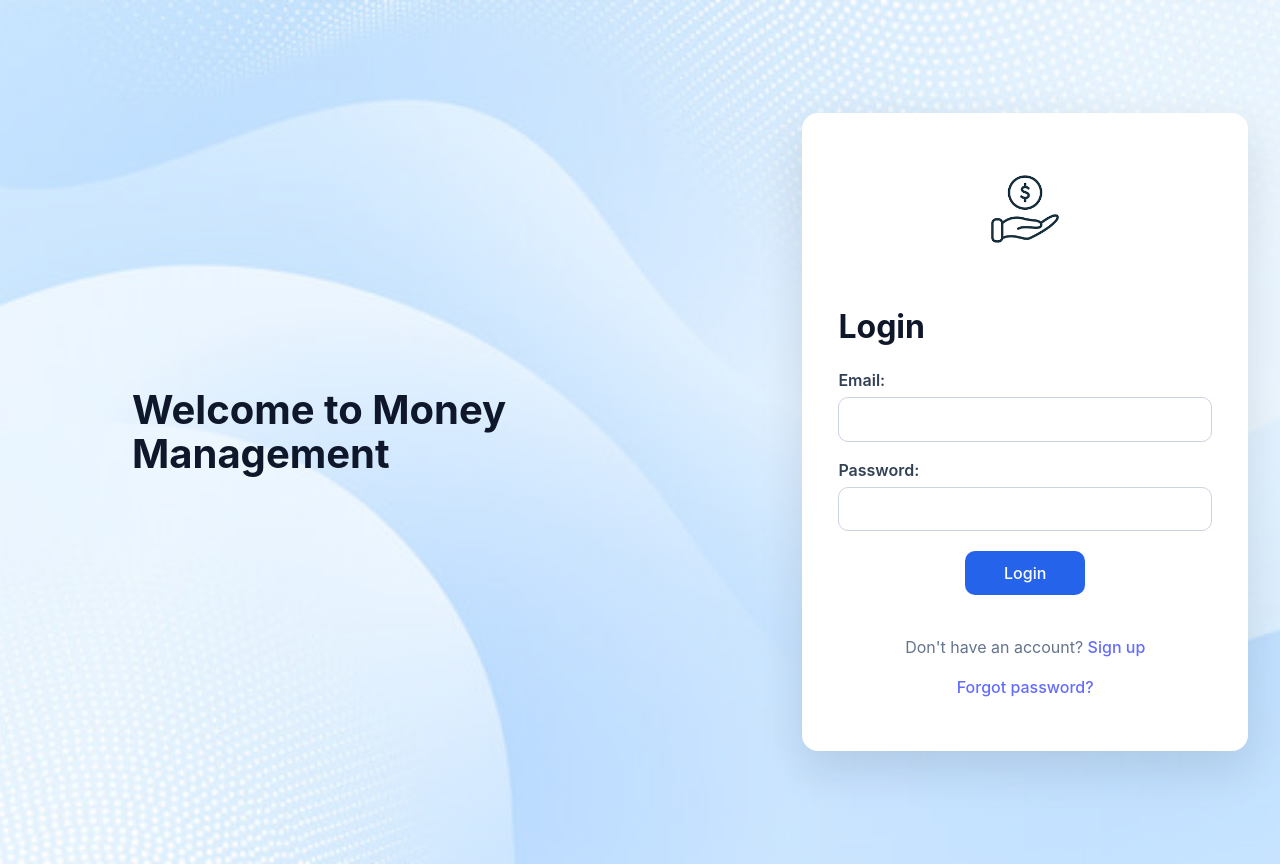
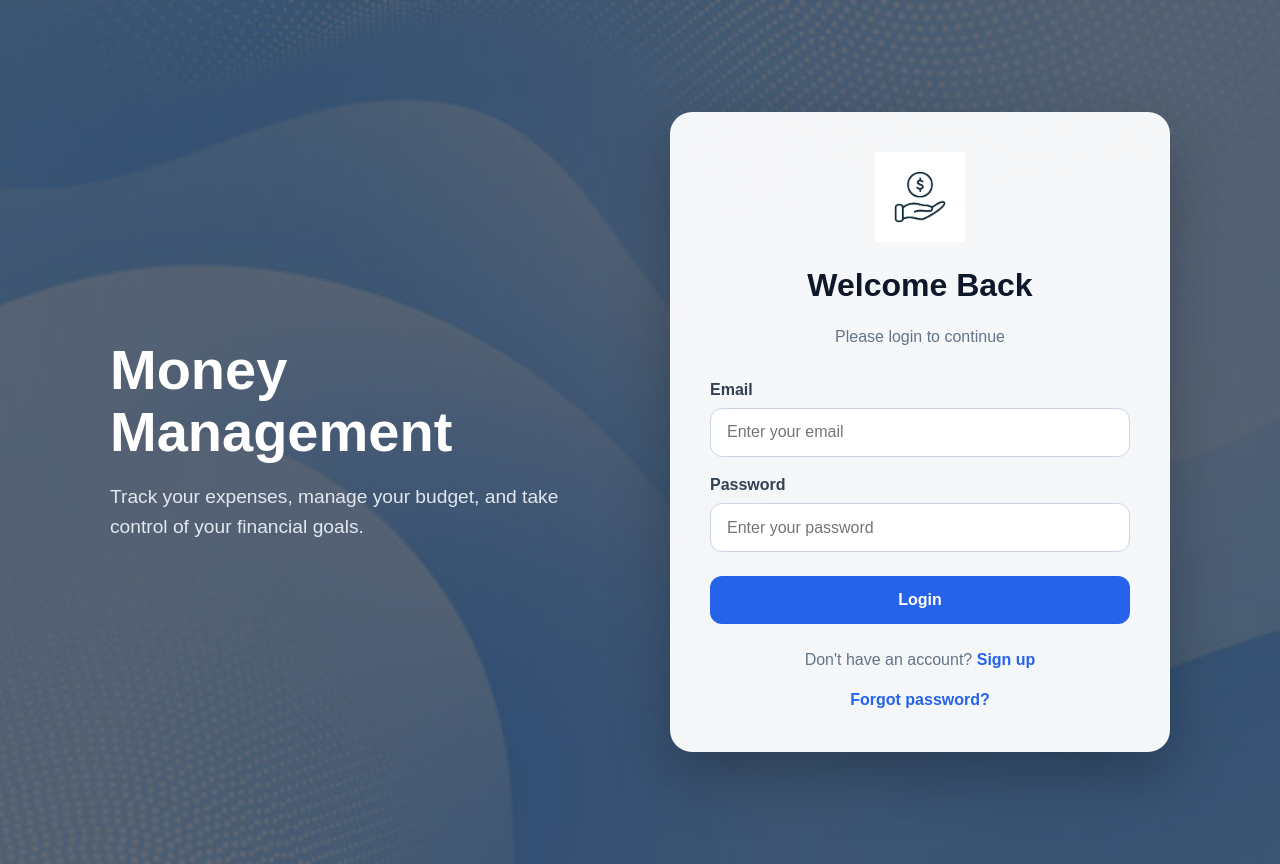
Before and after one commit to Godvoltron11/money-management, a React (Vite) app: page / in a window 1280 px wide. Built offline with nearby package versions, Linux system fonts and the light colour scheme.

Commit message:
fixing design

```diff
--- a/src/pages/login.css
+++ b/src/pages/login.css
@@ -1,88 +1,149 @@
-.login-container {
+.login-page {
+  min-height: 100vh;
+  background-image: url("../../public/image3.jpg");
+  background-size: cover;
+  background-position: center;
+  font-family: Arial, sans-serif;
+}
+
+.login-overlay {
+  min-height: 100vh;
   display: flex;
   align-items: center;
   justify-content: center;
-    min-height: 100vh;
+  gap: 5rem;
   padding: 2rem;
-    background-image: url('../../public/image3.jpg');
-    background-size: cover;
-    box-shadow: inset 0 0 0 1000px rgba(255, 255, 255, 0.5);
-    background-position: center;
-
+  background: rgba(15, 23, 42, 0.65);
 }
 
-/* .login-header {
-    padding: 1rem;
-    text-align: center;
-} */
+.login-left {
+  max-width: 480px;
+  color: white;
+}
 
+.login-left h1 {
+  font-size: 3.5rem;
+  margin-bottom: 1rem;
+}
 
-
-.login-logo {
-    max-width: 120px;
-    display: block;
-    margin: 0 auto 1.5rem;
+.login-left p {
+  font-size: 1.2rem;
+  line-height: 1.6;
+  color: #e2e8f0;
 }
 
 .login-form {
-    display: flex;
-    flex-direction: column;
-    gap: 1rem;
-    width: min(100%, 420px);
-    padding: 2.25rem;
-    background-color: #ffffff;
-    border-radius: 16px;
-    box-shadow: 0 18px 45px rgba(15, 23, 42, 0.12);
+  width: 100%;
+  max-width: 420px;
+  padding: 2.5rem;
+  background: rgba(255, 255, 255, 0.95);
+  border-radius: 22px;
+  box-shadow: 0 25px 60px rgba(0, 0, 0, 0.25);
 }
 
-.login-title {
-    margin: 0 0 0.5rem;
+.login-logo {
+  width: 90px;
+  display: block;
+  margin: 0 auto 1.2rem;
+}
+
+.login-form h2 {
+  text-align: center;
+  margin: 0;
   font-size: 2rem;
   color: #0f172a;
 }
 
-.login-header-title {
-    margin: 100px;
-    font-size: 2.5rem;
-    color: #0f172a;
+.login-subtitle {
+  text-align: center;
+  color: #64748b;
+  margin-bottom: 1.8rem;
 }
 
-.login-label {
-    display: flex;
-    flex-direction: column;
-    gap: 0.35rem;
+.login-form label {
+  display: block;
+  margin-bottom: 0.4rem;
   color: #334155;
   font-weight: 600;
 }
 
-.login-input {
+.login-form input {
   width: 100%;
+  padding: 0.9rem 1rem;
+  margin-bottom: 1rem;
+  border: 1px solid #cbd5e1;
+  border-radius: 12px;
+  font-size: 1rem;
+  outline: none;
   box-sizing: border-box;
-    padding: 0.85rem 0.9rem;
-    border: 1px solid #cbd5e1;
-    border-radius: 10px;
-    background: #ffffff;
-    color: #0f172a;
 }
 
-.login-actions {
-    display: flex;
-    justify-content: center;
-    margin-top: 0.25rem;
+.login-form input:focus {
+  border-color: #2563eb;
+  box-shadow: 0 0 0 4px rgba(37, 99, 235, 0.15);
 }
 
-.login-button {
-    min-width: 120px;
-    padding: 0.75rem 1rem;
-    background-color: #2563eb;
-    color: #ffffff;
+.login-form button {
+  width: 100%;
+  padding: 0.95rem;
+  margin-top: 0.5rem;
+  background: #2563eb;
+  color: white;
   border: none;
+  border-radius: 12px;
+  font-size: 1rem;
+  font-weight: 700;
+  cursor: pointer;
+  transition: 0.2s ease;
+}
+
+.login-form button:hover {
+  background: #1d4ed8;
+  transform: translateY(-1px);
+}
+
+.login-form button:disabled {
+  background: #94a3b8;
+  cursor: not-allowed;
+  transform: none;
+}
+
+.login-error {
+  color: #dc2626;
+  background: #fee2e2;
+  padding: 0.7rem;
   border-radius: 10px;
-    cursor: pointer;
+  text-align: center;
+  font-size: 0.9rem;
 }
 
 .login-footer {
-    margin-top: 0.5rem;
+  margin-top: 1.5rem;
+  text-align: center;
   color: #64748b;
+}
+
+.login-footer a {
+  color: #2563eb;
+  font-weight: 600;
+  text-decoration: none;
+}
+
+.login-footer a:hover {
+  text-decoration: underline;
+}
+
+@media (max-width: 850px) {
+  .login-overlay {
+    flex-direction: column;
+    gap: 2rem;
+  }
+
+  .login-left {
     text-align: center;
   }
+
+  .login-left h1 {
+    font-size: 2.4rem;
+  }
+}
--- a/src/pages/login.tsx
+++ b/src/pages/login.tsx
@@ -1,10 +1,10 @@
-import React, { useState } from 'react';
+import React, { useState } from "react";
 import "../../src/pages/login.css";
 import image from "../../public/image1.png";
 
 export default function Login() {
-    const [email, setEmail] = useState('');
-    const [password, setPassword] = useState('');
+  const [email, setEmail] = useState("");
+  const [password, setPassword] = useState("");
   const [loading, setLoading] = useState(false);
   const [error, setError] = useState<string | null>(null);
 
@@ -16,62 +16,65 @@ export default function Login() {
       setError("Please enter email and password!");
       return;
     }
+
     setLoading(true);
+
     try {
       // navigate him to a new screen
     } catch (err) {
       setError("Login failed. Please try again.");
-        }
-        finally {
+    } finally {
       setLoading(false);
     }
   }
 
   return (
-        <>
+    <div className="login-page">
+      <div className="login-overlay">
+        <div className="login-left">
+          <h1>Money Management</h1>
+          <p>
+            Track your expenses, manage your budget, and take control of your
+            financial goals.
+          </p>
+        </div>
 
-            <div className="login-container">
-                <h1 className="login-header-title">Welcome to Money Management </h1>
-                <form className="login-form" onSubmit={handleSubmit} aria-label="Login Form">
+        <form className="login-form" onSubmit={handleSubmit}>
           <img className="login-logo" src={image} alt="Logo" />
-                    <h1 className="login-title">Login</h1>
 
-                    <label htmlFor="email" className="login-label">Email:
+          <h2>Welcome Back</h2>
+          <p className="login-subtitle">Please login to continue</p>
+
+          <label>Email</label>
           <input
             type="email"
-                            id="email"
-                            className="login-input"
+            placeholder="Enter your email"
             value={email}
             onChange={(e) => setEmail(e.target.value)}
-                            required
           />
-                    </label>
 
-                    <label htmlFor="password" className="login-label">Password:
+          <label>Password</label>
           <input
             type="password"
-                            id="password"
-                            className="login-input"
+            placeholder="Enter your password"
             value={password}
             onChange={(e) => setPassword(e.target.value)}
-                            required
           />
-                    </label>
 
-                    <div className="login-actions">
-                        <button type="submit" className="login-button" disabled={loading}>
-                            {loading ? 'Logging in...' : 'Login'}
+          {error && <p className="login-error">{error}</p>}
+
+          <button type="submit" disabled={loading}>
+            {loading ? "Logging in..." : "Login"}
           </button>
-                    </div>
 
           <div className="login-footer">
-                        <p className="login-error" role="alert">{error}</p>
-                        <p>Don't have an account? <a href="/signup">Sign up</a></p>
-                        <p><a href="/forgot-password">Forgot password?</a></p>
+            <p>
+              Don&apos;t have an account? <a href="/signup">Sign up</a>
+            </p>
+            <a href="/forgot-password">Forgot password?</a>
           </div>
-
         </form>
       </div>
-        </>
+    </div>
   );
 }
```
Lines whose indentation alone changed are shown as unchanged.
